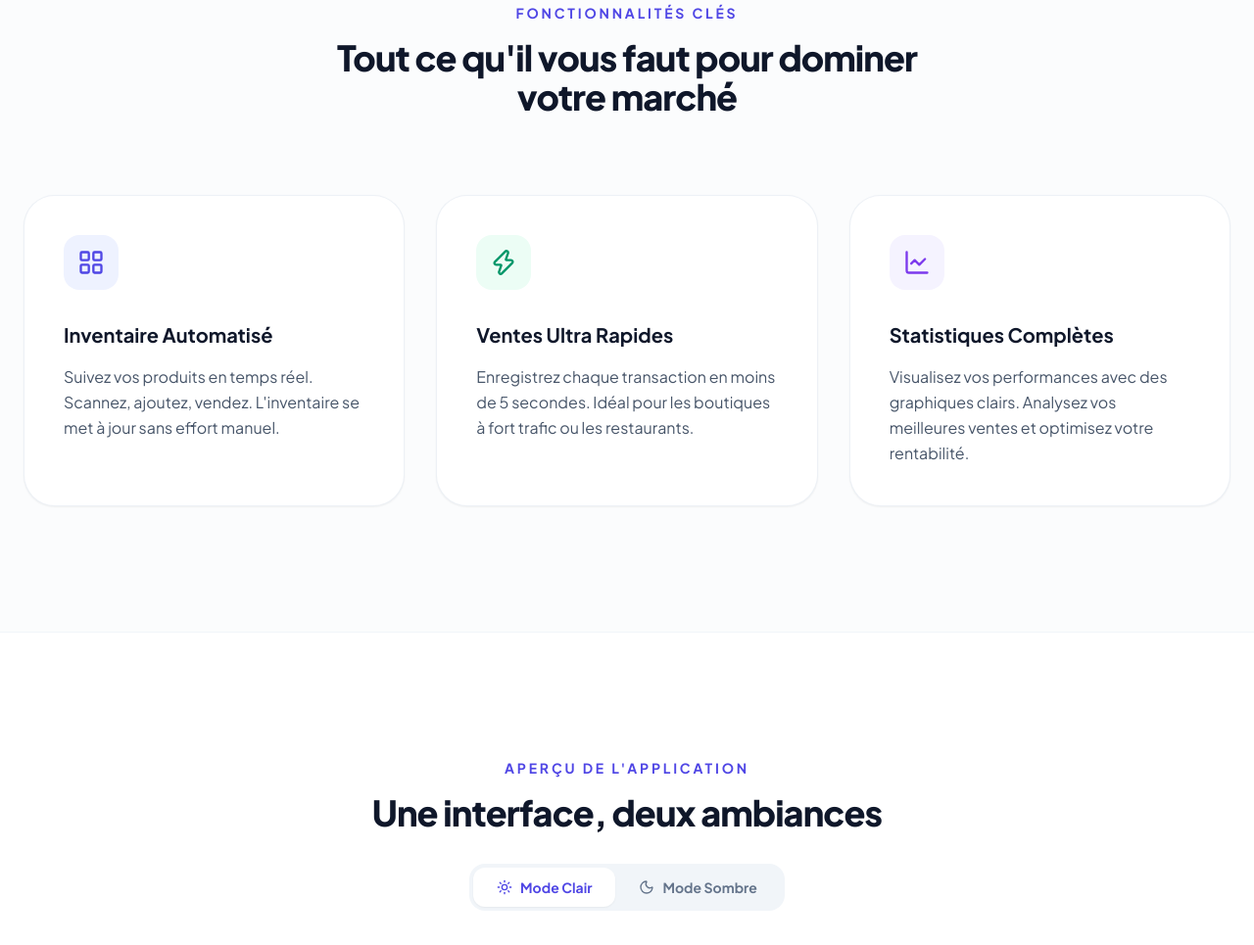
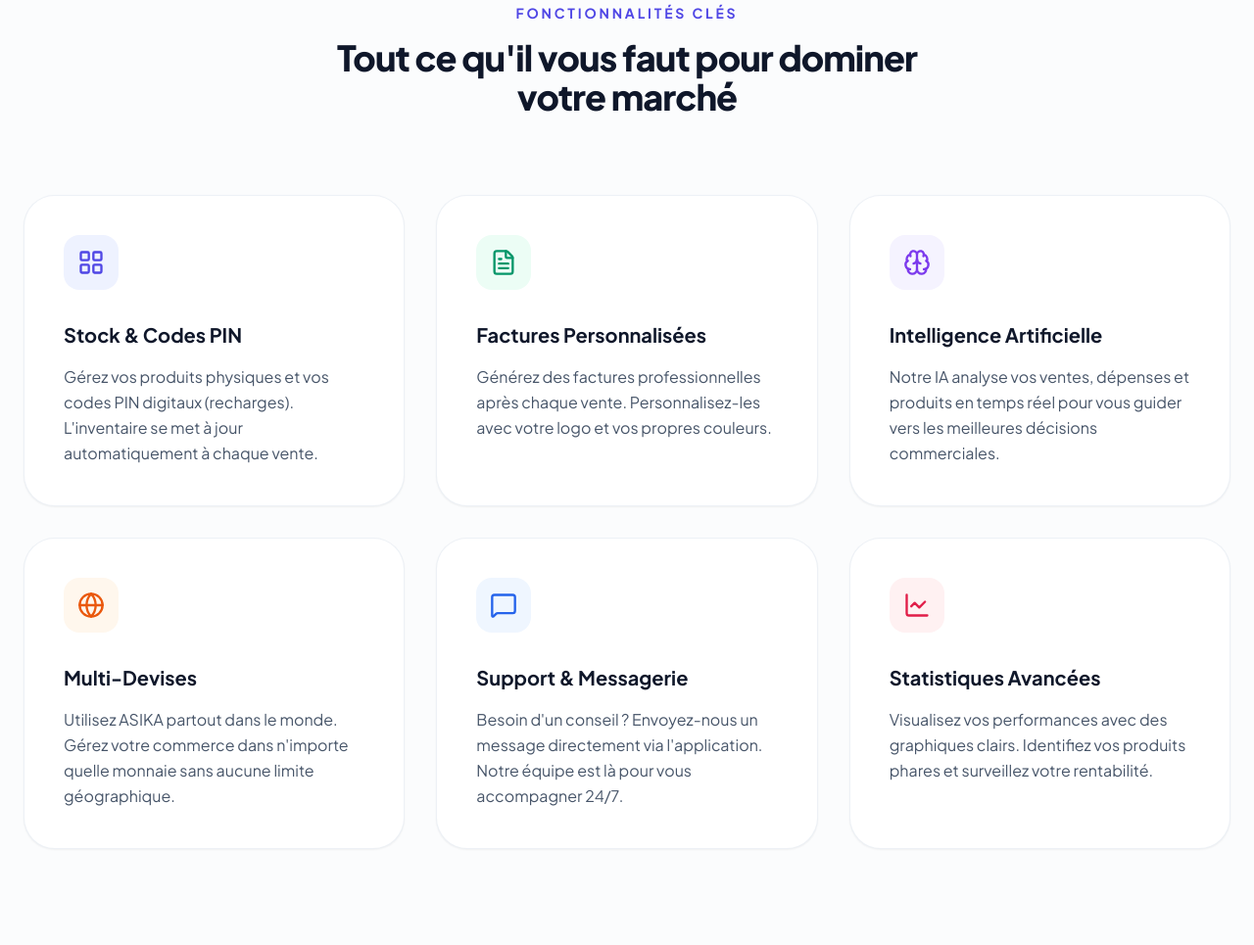
Before and after one commit to Ibrahimakeita517/ASIKAGT-site-officiel, a plain HTML site: page index.html in a window 1280 px wide. Shown: the part 1835-2800 px from the top of the page at 98% size. Drawn offline with nearby package versions, Linux system fonts and the light colour scheme.

Commit message:
amelioration

```diff
--- a/index.html
+++ b/index.html
@@ -6,9 +6,9 @@
     <title>ASIKA | La Gestion Intelligente de votre Commerce au Mali</title>
 
     <!-- Meta Tags pour WhatsApp/Facebook -->
-    <meta name="description" content="Digitalisez votre boutique à Bamako avec ASIKA. Gestion de stock, ventes et statistiques sur votre smartphone.">
-    <meta property="og:title" content="ASIKA - Gérez votre commerce simplement">
-    <meta property="og:description" content="L'application de gestion numéro 1 pour les commerçants maliens.">
+    <meta name="description" content="Digitalisez votre boutique partout au monde avec ASIKA. Gestion de stock, codes PIN, IA, factures personnalisées et multi-devises.">
+    <meta property="og:title" content="ASIKA - L'Intelligence Artificielle au service de votre commerce">
+    <meta property="og:description" content="Gérez vos stocks, codes PIN, factures personnalisées et analysez vos ventes avec notre IA. Partout au monde.">
     <meta property="og:image" content="icons/Icon-512.png">
 
     <script src="https://cdn.tailwindcss.com"></script>
@@ -92,10 +92,10 @@
                     Nouveauté : Statistiques avancées disponibles
                 </div>
                 <h1 class="text-4xl sm:text-6xl lg:text-7xl font-extrabold leading-[1.1] tracking-tight text-center lg:text-left">
-                    Gérez votre business avec <span class="text-transparent bg-clip-text bg-gradient-to-r from-indigo-600 to-violet-600">intelligence.</span>
+                    Pilotez votre commerce avec <span class="text-transparent bg-clip-text bg-gradient-to-r from-indigo-600 to-violet-600">l'IA, partout au monde.</span>
                 </h1>
                 <p class="text-lg sm:text-xl text-slate-600 leading-relaxed max-w-xl mx-auto lg:mx-0 text-center lg:text-left">
-                    L'application tout-en-un pour les commerçants modernes. Suivez vos stocks, gérez vos ventes et obtenez des analyses prédictives pour booster votre chiffre d'affaires.
+                    L'application tout-en-un pour les marchands modernes. Gérez vos stocks (physiques et codes PIN), personnalisez vos factures et laissez notre IA analyser vos ventes pour vous guider.
                 </p>
                 <div class="flex flex-wrap justify-center lg:justify-start gap-5">
                     <a href="#" class="flex items-center gap-3 bg-slate-900 text-white px-6 sm:px-8 py-3.5 sm:py-4 rounded-2xl font-bold hover:bg-slate-800 transition shadow-2xl shadow-slate-200 text-sm sm:text-base">
@@ -222,32 +222,59 @@
                 <p class="text-4xl font-extrabold text-slate-900 tracking-tight">Tout ce qu'il vous faut pour dominer votre marché</p>
             </div>
 
-            <div class="grid md:grid-cols-3 gap-8">
+            <div class="grid md:grid-cols-2 lg:grid-cols-3 gap-8">
                 <!-- Feature 1 -->
                 <div class="bg-white p-10 rounded-[2rem] border border-slate-200/60 shadow-sm card-hover group">
                     <div class="w-14 h-14 bg-indigo-50 text-indigo-600 rounded-2xl flex items-center justify-center mb-8 group-hover:bg-indigo-600 group-hover:text-white transition-colors duration-300">
                         <i data-lucide="layout-grid" class="w-7 h-7"></i>
                     </div>
-                    <h3 class="text-xl font-bold mb-4">Inventaire Automatisé</h3>
-                    <p class="text-slate-600 leading-relaxed">Suivez vos produits en temps réel. Scannez, ajoutez, vendez. L'inventaire se met à jour sans effort manuel.</p>
+                    <h3 class="text-xl font-bold mb-4">Stock & Codes PIN</h3>
+                    <p class="text-slate-600 leading-relaxed">Gérez vos produits physiques et vos codes PIN digitaux (recharges). L'inventaire se met à jour automatiquement à chaque vente.</p>
                 </div>
 
                 <!-- Feature 2 -->
                 <div class="bg-white p-10 rounded-[2rem] border border-slate-200/60 shadow-sm card-hover group">
                     <div class="w-14 h-14 bg-emerald-50 text-emerald-600 rounded-2xl flex items-center justify-center mb-8 group-hover:bg-emerald-600 group-hover:text-white transition-colors duration-300">
-                        <i data-lucide="zap" class="w-7 h-7"></i>
+                        <i data-lucide="file-text" class="w-7 h-7"></i>
                     </div>
-                    <h3 class="text-xl font-bold mb-4">Ventes Ultra Rapides</h3>
-                    <p class="text-slate-600 leading-relaxed">Enregistrez chaque transaction en moins de 5 secondes. Idéal pour les boutiques à fort trafic ou les restaurants.</p>
+                    <h3 class="text-xl font-bold mb-4">Factures Personnalisées</h3>
+                    <p class="text-slate-600 leading-relaxed">Générez des factures professionnelles après chaque vente. Personnalisez-les avec votre logo et vos propres couleurs.</p>
                 </div>
 
                 <!-- Feature 3 -->
                 <div class="bg-white p-10 rounded-[2rem] border border-slate-200/60 shadow-sm card-hover group">
                     <div class="w-14 h-14 bg-violet-50 text-violet-600 rounded-2xl flex items-center justify-center mb-8 group-hover:bg-violet-600 group-hover:text-white transition-colors duration-300">
+                        <i data-lucide="brain" class="w-7 h-7"></i>
+                    </div>
+                    <h3 class="text-xl font-bold mb-4">Intelligence Artificielle</h3>
+                    <p class="text-slate-600 leading-relaxed">Notre IA analyse vos ventes, dépenses et produits en temps réel pour vous guider vers les meilleures décisions commerciales.</p>
+                </div>
+
+                <!-- Feature 4 -->
+                <div class="bg-white p-10 rounded-[2rem] border border-slate-200/60 shadow-sm card-hover group">
+                    <div class="w-14 h-14 bg-orange-50 text-orange-600 rounded-2xl flex items-center justify-center mb-8 group-hover:bg-orange-600 group-hover:text-white transition-colors duration-300">
+                        <i data-lucide="globe" class="w-7 h-7"></i>
+                    </div>
+                    <h3 class="text-xl font-bold mb-4">Multi-Devises</h3>
+                    <p class="text-slate-600 leading-relaxed">Utilisez ASIKA partout dans le monde. Gérez votre commerce dans n'importe quelle monnaie sans aucune limite géographique.</p>
+                </div>
+
+                <!-- Feature 5 -->
+                <div class="bg-white p-10 rounded-[2rem] border border-slate-200/60 shadow-sm card-hover group">
+                    <div class="w-14 h-14 bg-blue-50 text-blue-600 rounded-2xl flex items-center justify-center mb-8 group-hover:bg-blue-600 group-hover:text-white transition-colors duration-300">
+                        <i data-lucide="message-square" class="w-7 h-7"></i>
+                    </div>
+                    <h3 class="text-xl font-bold mb-4">Support & Messagerie</h3>
+                    <p class="text-slate-600 leading-relaxed">Besoin d'un conseil ? Envoyez-nous un message directement via l'application. Notre équipe est là pour vous accompagner 24/7.</p>
+                </div>
+
+                <!-- Feature 6 -->
+                <div class="bg-white p-10 rounded-[2rem] border border-slate-200/60 shadow-sm card-hover group">
+                    <div class="w-14 h-14 bg-rose-50 text-rose-600 rounded-2xl flex items-center justify-center mb-8 group-hover:bg-rose-600 group-hover:text-white transition-colors duration-300">
                         <i data-lucide="line-chart" class="w-7 h-7"></i>
                     </div>
-                    <h3 class="text-xl font-bold mb-4">Statistiques Complètes</h3>
-                    <p class="text-slate-600 leading-relaxed">Visualisez vos performances avec des graphiques clairs. Analysez vos meilleures ventes et optimisez votre rentabilité.</p>
+                    <h3 class="text-xl font-bold mb-4">Statistiques Avancées</h3>
+                    <p class="text-slate-600 leading-relaxed">Visualisez vos performances avec des graphiques clairs. Identifiez vos produits phares et surveillez votre rentabilité.</p>
                 </div>
             </div>
         </div>
@@ -373,8 +400,8 @@
                         <div class="flex gap-6 group">
                             <div class="flex-shrink-0 w-12 h-12 bg-white border-2 border-slate-100 shadow-xl rounded-2xl flex items-center justify-center font-black text-xl text-indigo-600 italic group-hover:bg-indigo-600 group-hover:text-white transition-all">03</div>
                             <div>
-                                <h4 class="text-xl font-bold mb-2">Analysez vos résultats</h4>
-                                <p class="text-slate-500 leading-relaxed">Consultez votre tableau de bord. ASIKA transforme vos ventes en graphiques simples pour vous aider à prendre les meilleures décisions.</p>
+                                <h4 class="text-xl font-bold mb-2">Laissez l'IA vous guider</h4>
+                                <p class="text-slate-500 leading-relaxed">ASIKA analyse automatiquement vos ventes et dépenses. L'IA vous donne des conseils personnalisés pour optimiser votre stock et vos profits.</p>
                             </div>
                         </div>
                     </div>
@@ -416,10 +443,10 @@
                     <div class="text-6xl font-black mb-8">Gratuit <span class="text-lg font-medium text-slate-400">/ Actuellement</span></div>
 
                     <div class="grid sm:grid-cols-2 gap-6 text-left max-w-xl mx-auto mb-12">
-                        <div class="flex items-center gap-3 text-slate-300"><i data-lucide="check-circle-2" class="w-5 h-5 text-indigo-500"></i> Stock illimité</div>
-                        <div class="flex items-center gap-3 text-slate-300"><i data-lucide="check-circle-2" class="w-5 h-5 text-indigo-500"></i> Ventes illimitées</div>
-                        <div class="flex items-center gap-3 text-slate-300"><i data-lucide="check-circle-2" class="w-5 h-5 text-indigo-500"></i> Statistiques complètes</div>
-                        <div class="flex items-center gap-3 text-slate-300"><i data-lucide="check-circle-2" class="w-5 h-5 text-indigo-500"></i> Support prioritaire</div>
+                        <div class="flex items-center gap-3 text-slate-300"><i data-lucide="check-circle-2" class="w-5 h-5 text-indigo-500"></i> Stock & Codes PIN</div>
+                        <div class="flex items-center gap-3 text-slate-300"><i data-lucide="check-circle-2" class="w-5 h-5 text-indigo-500"></i> Factures personnalisables</div>
+                        <div class="flex items-center gap-3 text-slate-300"><i data-lucide="check-circle-2" class="w-5 h-5 text-indigo-500"></i> Analyse IA complète</div>
+                        <div class="flex items-center gap-3 text-slate-300"><i data-lucide="check-circle-2" class="w-5 h-5 text-indigo-500"></i> Multi-devises illimité</div>
                     </div>
 
                     <a href="https://wa.me/22383221696" class="inline-block bg-white text-slate-900 px-12 py-5 rounded-2xl font-bold text-lg hover:bg-indigo-50 transition-all hover:scale-105">
```
